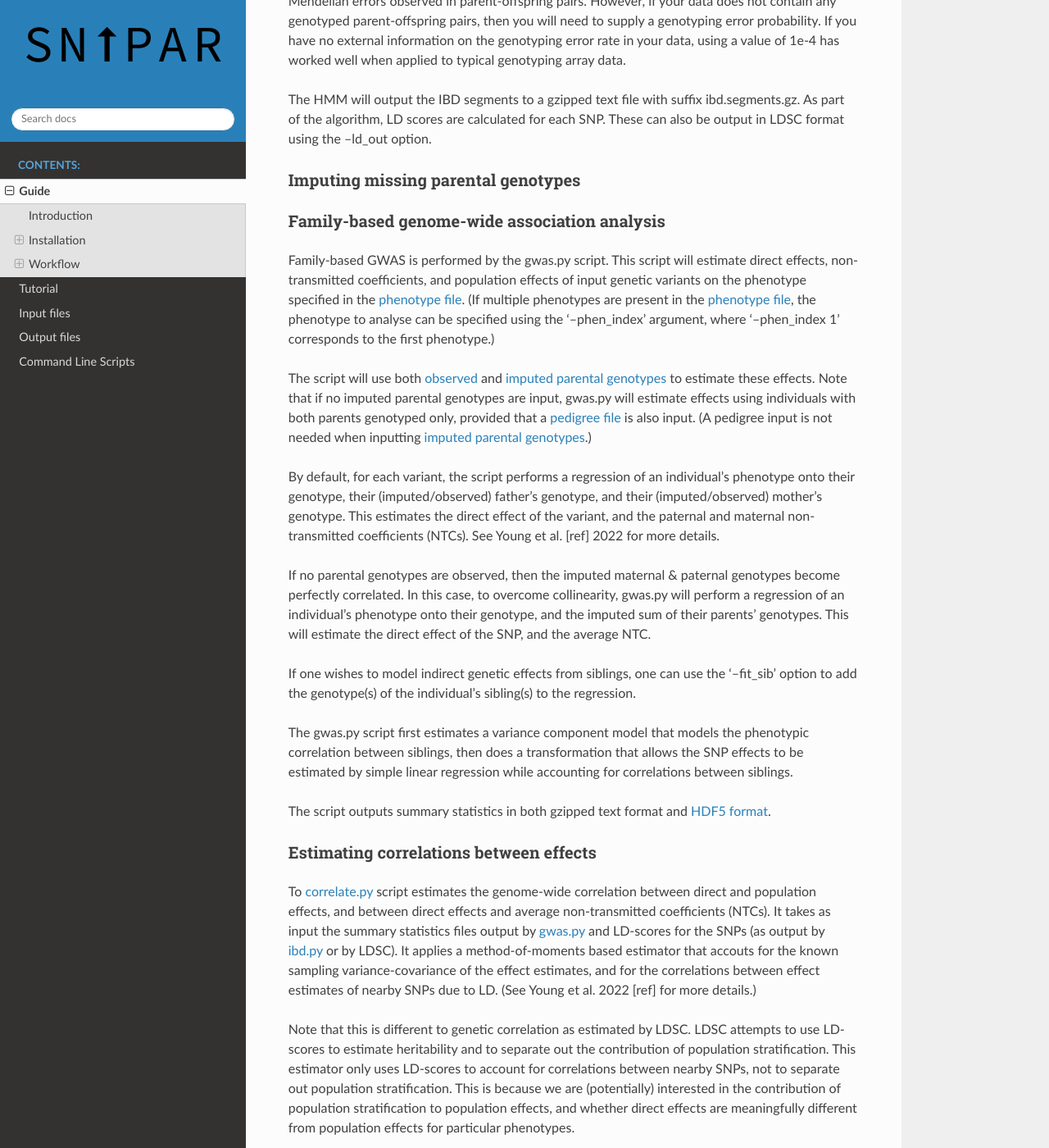
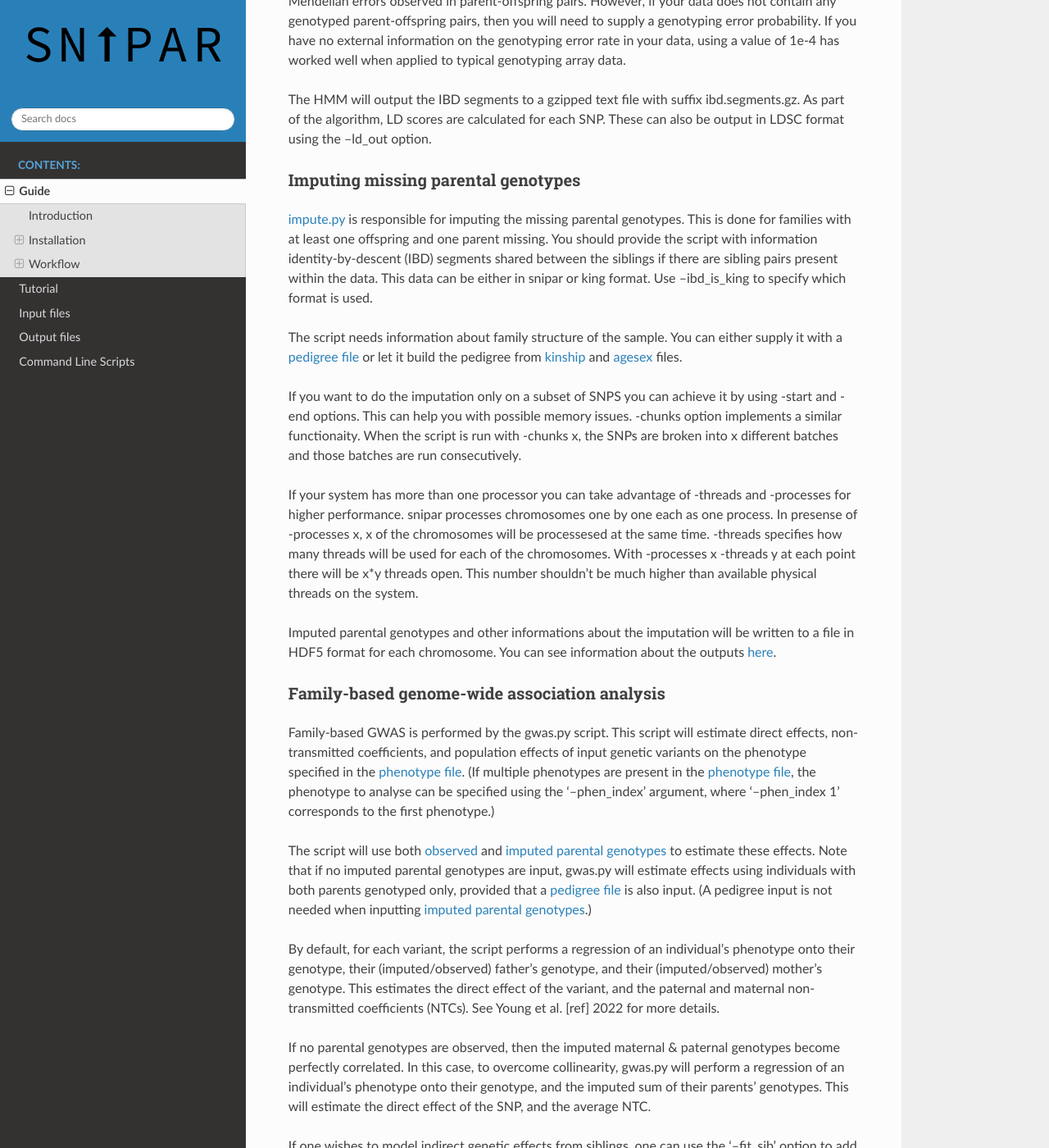
Before and after one commit to AlexTISYoung/snipar, a Sphinx documentation site: the page built from docs/guide.rst, in a window 1280 px wide and 1400 px high, scrolled down 3761 px. Shown: the whole window at 82% size. Built offline with Sphinx 7.4.7 and the Read the Docs theme 2.0.0, drawn with Linux system fonts in a browser that asks for light colours; some of the changed text lies outside the part shown.

Commit message:
update guid

```diff
--- a/docs/guide.rst
+++ b/docs/guide.rst
@@ -138,6 +138,28 @@ LD scores are calculated for each SNP. These can also be output in LDSC format u
 Imputing missing parental genotypes
 ~~~~~~~~~~~~~~~~~~~~~~~~~~~~~~~~~~~
 
+:ref:`impute.py <impute.py>` is responsible for imputing the missing parental genotypes.
+This is done for families with at least one offspring and one parent missing.
+You should provide the script with information identity-by-descent (IBD) segments shared between
+the siblings if there are sibling pairs present within the data. This data can be either in snipar or king format.
+Use –ibd_is_king to specify which format is used.
+
+The script needs information about family structure of the sample. You can either supply it with a :ref:`pedigree file <pedigree>` or
+let it build the pedigree from :ref:`kinship <kinship>` and :ref:`agesex <agesex>` files.
+
+If you want to do the imputation only on a subset of SNPS you can achieve  it by using -start and -end options.
+This can help you with possible memory issues. -chunks option implements a similar functionaity.
+When the script is run with -chunks x, the SNPs are broken into x different batches and those batches are run consecutively.
+
+If your system has more than one processor you can take advantage of -threads and -processes for higher performance.
+snipar processes chromosomes one by one each as one process. In presense of -processes x, x of the chromosomes will be
+processesed at the same time. -threads specifies how many threads will be used for each of the chromosomes.
+With -processes x -threads y at each point there will be x*y threads open.
+This number shouldn't be much higher than available physical threads on the system.
+
+Imputed parental genotypes and other informations about the imputation will be written to a file in HDF5 format for each chromosome.
+You can see information about the outputs :ref:`here <imputed_file>`.
+
 Family-based genome-wide association analysis
 ~~~~~~~~~~~~~~~~~~~~~~~~~~~~~~~~~~~~~~~~~~~~~
 
```
Also changed, not shown: other parts of docs/guide.rst (+2 -2 lines).
